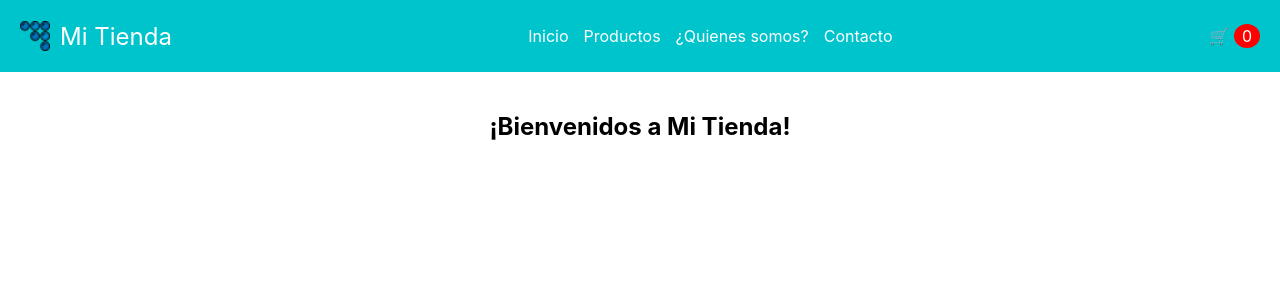
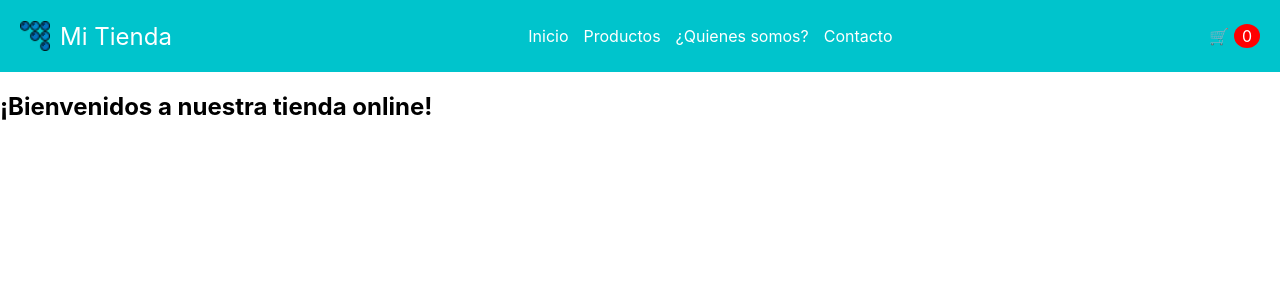
Before and after one commit to akak92/ecommerce, a React (Create React App) app: page / in a window 1280 px wide. Shown: the top 300 px of the page. Built offline with nearby package versions, Linux system fonts and the light colour scheme.

Commit message:
Agrego ItemListContainer

```diff
--- a/src/App.js
+++ b/src/App.js
@@ -1,12 +1,12 @@
 import React from 'react';
 import NavBar from './Components/NavBar';
-import Container from './Components/Container';
+import ItemListContainer from './Components/ItemListContainer';
 
 function App() {
   return (
     <div>
       <NavBar />
-      <Container mensaje="¡Bienvenidos a Mi Tienda!" />
+      <ItemListContainer mensaje="¡Bienvenidos a nuestra tienda online!" />
     </div>
   );
 }
--- /dev/null
+++ b/src/Components/ItemListContainer.js
@@ -0,0 +1,12 @@
+import React from 'react';
+
+function ItemListContainer({ mensaje }) {
+  return (
+    <div className="item-list-container">
+      <h2>{mensaje}</h2>
+      {/* Aquí se mostrarán los productos en el futuro */}
+    </div>
+  );
+}
+
+export default ItemListContainer;
```
